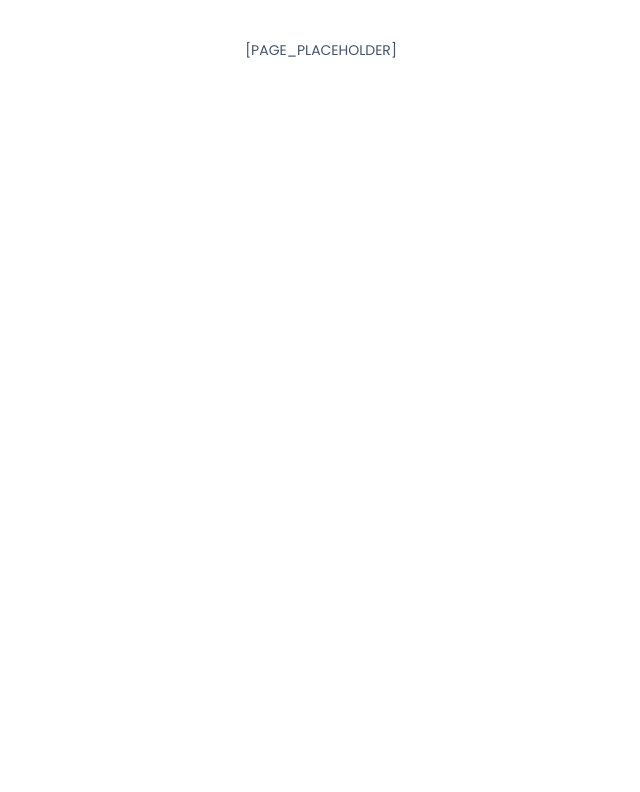
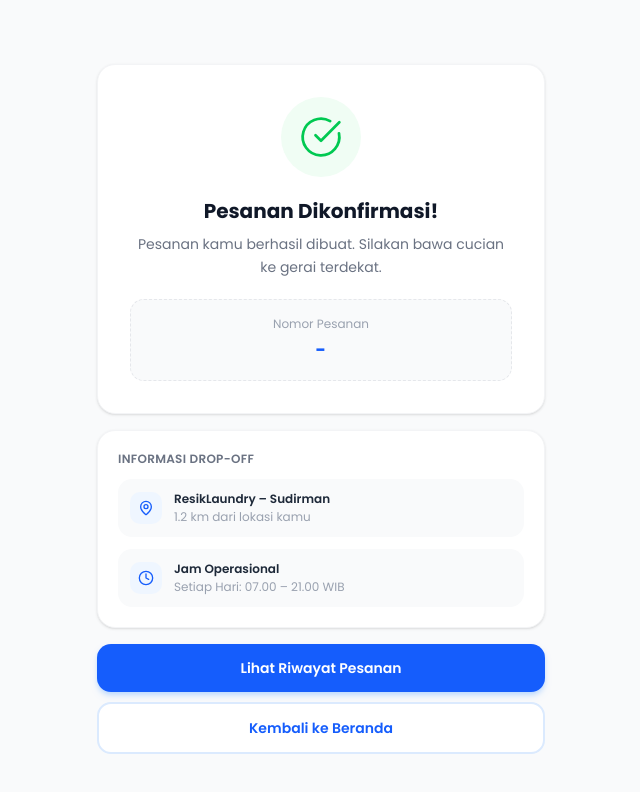
Before and after one commit to Varaaa-arch/WCC_UMKM-Laundry_Digital_Solution, a Next.js app: page /booking/success in a window 1280 px wide. Shown: the top 792 px of the page, without its empty margins (319-959 px from the left). Built offline with nearby package versions, Linux system fonts and the light colour scheme.

Commit message:
feat: creating page for success booking

```diff
--- a/src/app/booking/success/page.tsx
+++ b/src/app/booking/success/page.tsx
@@ -1,7 +1,82 @@
-export default function Page() {
+import { CheckCircleIcon, MapPinIcon, ClockIcon } from "lucide-react";
+import Link from "next/link";
+
+export default function BookingSuccessPage({
+  searchParams,
+}: {
+  searchParams: { orderId?: string };
+}) {
+  const orderId = searchParams.orderId ?? "-";
+
   return (
-    <main className="mx-auto flex min-h-[40vh] max-w-3xl flex-col gap-4 p-10 text-center text-sm text-slate-600">
-      <p>[PAGE_PLACEHOLDER]</p>
-    </main>
-  )
+    <div className="min-h-screen bg-gray-50 flex items-center justify-center px-4 py-16">
+      <div className="w-full max-w-md flex flex-col gap-4">
+
+        {/* Main Card */}
+        <div className="bg-white rounded-2xl shadow-sm border border-gray-100 p-8 text-center">
+          {/* Animated checkmark */}
+          <div className="flex justify-center mb-5">
+            <div className="w-20 h-20 bg-green-50 rounded-full flex items-center justify-center animate-[scale-in_0.3s_ease-out]">
+              <CheckCircleIcon className="w-11 h-11 text-green-500" strokeWidth={1.5} />
+            </div>
+          </div>
+
+          <h1 className="text-xl font-bold text-gray-900">Pesanan Dikonfirmasi!</h1>
+          <p className="text-gray-500 text-sm mt-2 leading-relaxed">
+            Pesanan kamu berhasil dibuat. Silakan bawa cucian ke gerai terdekat.
+          </p>
+
+          {/* Order ID */}
+          <div className="mt-5 p-4 bg-gray-50 rounded-xl border border-dashed border-gray-200">
+            <p className="text-xs text-gray-400 mb-1">Nomor Pesanan</p>
+            <p className="font-bold text-blue-600 text-lg tracking-wide">{orderId}</p>
+          </div>
+        </div>
+
+        {/* Info Card */}
+        <div className="bg-white rounded-2xl shadow-sm border border-gray-100 p-5 flex flex-col gap-3">
+          <p className="text-xs font-semibold text-gray-500 uppercase tracking-wide">
+            Informasi Drop-off
+          </p>
+
+          <div className="flex items-center gap-3 p-3 bg-gray-50 rounded-xl">
+            <div className="w-8 h-8 bg-blue-50 rounded-lg flex items-center justify-center shrink-0">
+              <MapPinIcon className="w-4 h-4 text-blue-600" />
+            </div>
+            <div>
+              <p className="text-xs font-semibold text-gray-800">ResikLaundry – Sudirman</p>
+              <p className="text-xs text-gray-400 mt-0.5">1.2 km dari lokasi kamu</p>
+            </div>
+          </div>
+
+          <div className="flex items-center gap-3 p-3 bg-gray-50 rounded-xl">
+            <div className="w-8 h-8 bg-blue-50 rounded-lg flex items-center justify-center shrink-0">
+              <ClockIcon className="w-4 h-4 text-blue-600" />
+            </div>
+            <div>
+              <p className="text-xs font-semibold text-gray-800">Jam Operasional</p>
+              <p className="text-xs text-gray-400 mt-0.5">Setiap Hari: 07.00 – 21.00 WIB</p>
+            </div>
+          </div>
+        </div>
+
+        {/* Buttons */}
+        <div className="flex flex-col gap-2.5">
+          <Link
+            href="/riwayat"
+            className="w-full bg-blue-600 hover:bg-blue-700 active:scale-[0.98] text-white font-semibold text-sm py-3.5 rounded-xl transition-all duration-150 text-center block shadow-md shadow-blue-200"
+          >
+            Lihat Riwayat Pesanan
+          </Link>
+          <Link
+            href="/"
+            className="w-full bg-white hover:bg-gray-50 active:scale-[0.98] border-2 border-blue-100 text-blue-600 font-semibold text-sm py-3.5 rounded-xl transition-all duration-150 text-center block"
+          >
+            Kembali ke Beranda
+          </Link>
+        </div>
+
+      </div>
+    </div>
+  );
 }
```
